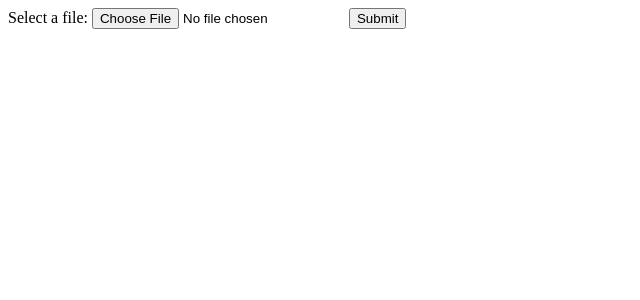
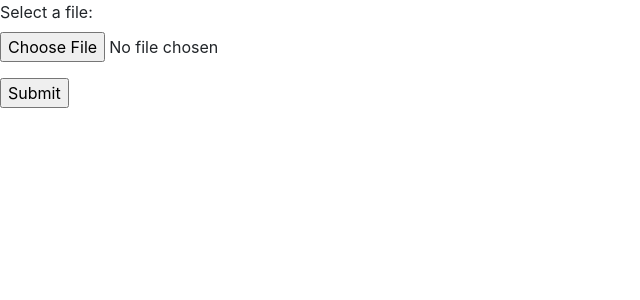
Before and after one commit to mkoeberl/dog_prediction, a Flask app: page / in a window 1280 px wide. Shown: the top 300 px of the page, without its empty margins (0-640 px from the left). Run offline with Flask 2, Linux system fonts and the light colour scheme; some libraries are stand-ins or nearby versions.

Commit message:
add/change rough first version of templates

```diff
--- a/dog_prediction/templates/hello.html
+++ b/dog_prediction/templates/hello.html
@@ -2,6 +2,11 @@
 <html lang="en">
 <head>
     <meta charset="UTF-8">
+    <meta name="viewport" content="width=device-width, initial-scale=1, shrink-to-fit=no">
+
+    <!-- Bootstrap CSS -->
+    <link rel="stylesheet" href="https://stackpath.bootstrapcdn.com/bootstrap/4.4.1/css/bootstrap.min.css" integrity="sha384-Vkoo8x4CGsO3+Hhxv8T/Q5PaXtkKtu6ug5TOeNV6gBiFeWPGFN9MuhOf23Q9Ifjh" crossorigin="anonymous">
+
     <title>Predict a breed</title>
 </head>
 <body>
@@ -18,9 +23,20 @@
 
 
     <form method="post" action="/" enctype="multipart/form-data">
-        <label for="myfile">Select a file:</label>
-        <input type="file" id="myfile" name="myfile">
-        <input type="submit" value="Submit">
+        <div class="form-group">
+            <label for="myfile">Select a file:</label>
+            <input type="file" id="myfile" name="myfile" class="form-control-file">
+        </div>
+
+        <input type="submit" value="Submit" class=""btn btn-primary">
+
     </form>
+
+    <!-- Optional JavaScript -->
+    <!-- jQuery first, then Popper.js, then Bootstrap JS -->
+    <script src="https://code.jquery.com/jquery-3.4.1.slim.min.js" integrity="sha384-J6qa4849blE2+poT4WnyKhv5vZF5SrPo0iEjwBvKU7imGFAV0wwj1yYfoRSJoZ+n" crossorigin="anonymous"></script>
+    <script src="https://cdn.jsdelivr.net/npm/popper.js@1.16.0/dist/umd/popper.min.js" integrity="sha384-Q6E9RHvbIyZFJoft+2mJbHaEWldlvI9IOYy5n3zV9zzTtmI3UksdQRVvoxMfooAo" crossorigin="anonymous"></script>
+    <script src="https://stackpath.bootstrapcdn.com/bootstrap/4.4.1/js/bootstrap.min.js" integrity="sha384-wfSDF2E50Y2D1uUdj0O3uMBJnjuUD4Ih7YwaYd1iqfktj0Uod8GCExl3Og8ifwB6" crossorigin="anonymous"></script>
+
 </body>
 </html>
--- a/dog_prediction/templates/predict.html
+++ b/dog_prediction/templates/predict.html
@@ -7,7 +7,6 @@
 <body>
 
 {% if filepath %}
-Showing image at {{filepath}}
 <img src="{{filepath}}">
 {% endif %}
 
```
Also changed, not shown: dog_prediction/utils.py (added).
